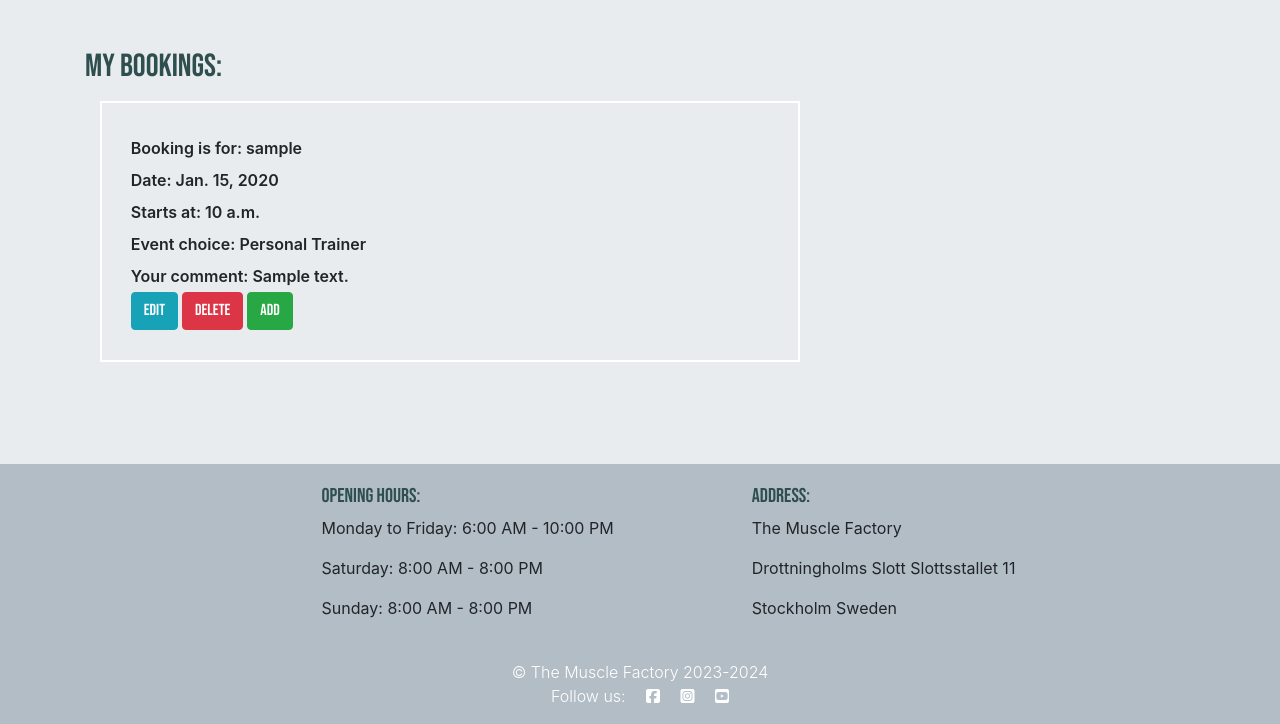
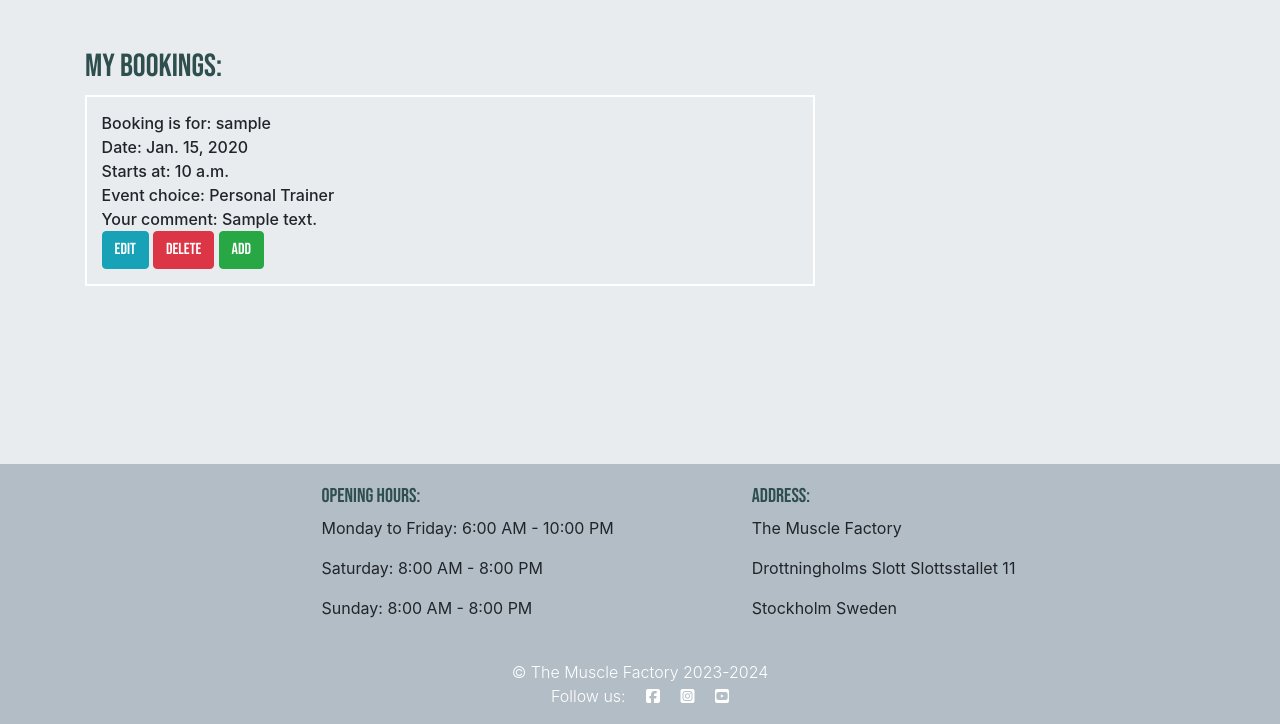
Before and after one commit to ElinaBoman/the-muscle-factory, a Django app: page /bookings/my_bookings/ in a window 1280 px wide. Shown: the part 76-800 px from the top of the page. Run offline with Django 3.2, Linux system fonts and the light colour scheme; a user stored in the database is signed in; tables that the repository leaves empty hold one stand-in row (values such as "Sample post"); some libraries are stand-ins or nearby versions.

Commit message:
Added comments inside script.js, and delete, edit, my bookings and process form pages

```diff
--- a/bookings/models.py
+++ b/bookings/models.py
@@ -38,8 +38,7 @@ class EventBooking(models.Model):
     start_time = models.TimeField(default=datetime.time(8, 0))
     event_choice = models.CharField(max_length=30,
                                     choices=EVENT_CHOICE)
-    booking_status = models.IntegerField(choices=BOOKING_STATUS,
-                                         default=0)
+    booking_status = models.CharField(max_length=30, choices=BOOKING_STATUS)
     extra_comments = models.TextField(null=True, blank=True,
                                       verbose_name='Anything we should know?'
                                       )
--- a/static/css/style.css
+++ b/static/css/style.css
@@ -166,7 +166,7 @@
 
 /* Edit item */
 .edit_item{
-    border: #fff 2px solid;
+    border: rgb(255, 255, 255) 2px solid;
     padding: 20px;
     padding-bottom: 20px;
 }
@@ -175,7 +175,7 @@
 .bookings_form_list{
     list-style: none;
     line-height: 1.5rem;
-    font-weight: 600;
+    font-weight: 500;
     border: #fff 2px solid;
     padding: 2%;
 }
@@ -184,8 +184,6 @@
     list-style: none;
     border: #fff solid 2px;
     line-height: 2rem;
-    padding: 4%;
-    margin: 2%;
     font-weight: 600;
 }
 
--- a/templates/bookings/edit_item.html
+++ b/templates/bookings/edit_item.html
@@ -5,9 +5,10 @@
 {% block head_title %}{% trans "Create Booking" %}{% endblock %}
 
 {% block content %}
-    <div class="container-fluid edit_item">
+<!-- For user to edit their booking -->
+    <div class="container text-center mt-5 mb-3 edit_item">
         <div class="row">
-            <div class="col-md-8 mt-5 offset-md-1">
+            <div class="col-md-12 mt-5 text-center">
             <h2 class="heading">Hello {{user.username}}, would you like update your booking?</h2>
                 <div class="booking-form">
                     <form method="post">
--- a/templates/bookings/my_bookings.html
+++ b/templates/bookings/my_bookings.html
@@ -5,14 +5,16 @@
 {% block head_title %}{% trans "My bookings" %}{% endblock %}
 
 {% block content %}
-
+<!-- For user to view their bookings -->
 <div class="container">
     <div class="row">
-        <div class="col-md-8 mt-5 mb-2">
+        <div class="col-md-12 mt-5">
             <h2 class="heading">My bookings:</h2>
                 {% if bookings %}
                 {% for booking in bookings %}
-            <ul class="list-booking-form">
+                <div class="row">
+                <div class="col-md-8">
+                <ul class="bookings_form_list">
                     <li>Booking is for: {{ booking.user }}</li>
                     <li>Date: {{ booking.event_date }}</li>
                     <li>Starts at: {{ booking.start_time }}</li>
@@ -26,10 +28,12 @@
                 </ul>
                 </div>
                 </div>
-</div>
             {% endfor %}
                 {% else %}
                     <p>You have no bookings.</p>
                     <a href="{% url 'process_form' %}" class="btn btn-success">Add New Booking</a>
                 {% endif %}
+        </div>
+    </div>
+</div>
 {% endblock %}
--- a/templates/bookings/process_form.html
+++ b/templates/bookings/process_form.html
@@ -6,6 +6,7 @@
 
 
 {% block content %}
+<!-- for user to create booking -->
 <div class="container-fluid text-center">
     <div class="row">
         <div class="col-md-12 mt-5">
```
Also changed, not shown: static/js/script.js (+15 -7 lines), templates/bookings/delete_booking.html (+7 -6 lines), blog/migrations/0001_initial.py, bookings/migrations/0001_initial.py, contact/migrations/0001_initial.py. Lines whose indentation alone changed are shown as unchanged.
